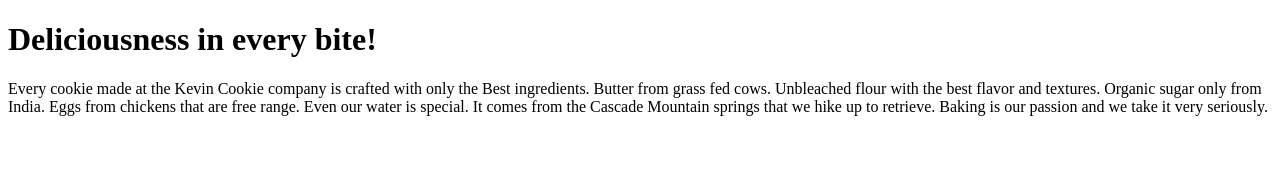
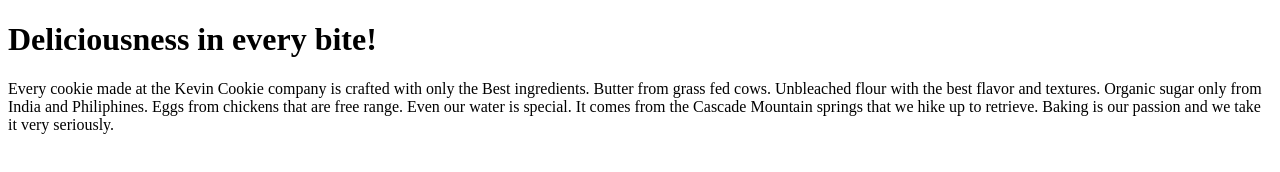
Before and after one commit to Fugitive-004/FirstRepo, a plain HTML site: page index.htm in a window 1280 px wide. Drawn offline with Linux system fonts and the light colour scheme.

Commit message:
Update index.htm

```diff
--- a/index.htm
+++ b/index.htm
@@ -4,7 +4,7 @@
 
 <h1>Deliciousness in every bite!</h1>
 
-<p>Every cookie made at the Kevin Cookie company is crafted with only the Best ingredients. Butter from grass fed cows. Unbleached flour with the best flavor and textures. Organic sugar only from India. Eggs from chickens that are free range. Even our water is special. It comes from the Cascade Mountain springs that we hike up to retrieve. Baking is our passion and we take it very seriously.</p>
+<p>Every cookie made at the Kevin Cookie company is crafted with only the Best ingredients. Butter from grass fed cows. Unbleached flour with the best flavor and textures. Organic sugar only from India and Philiphines. Eggs from chickens that are free range. Even our water is special. It comes from the Cascade Mountain springs that we hike up to retrieve. Baking is our passion and we take it very seriously.</p>
 
 
 </body>
```
